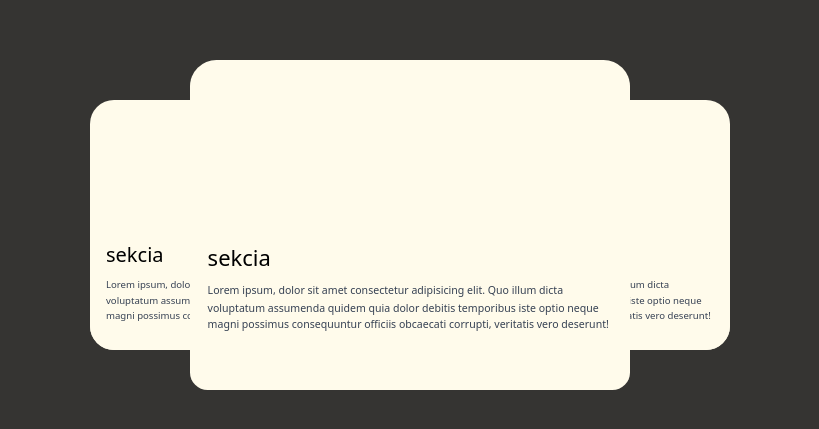
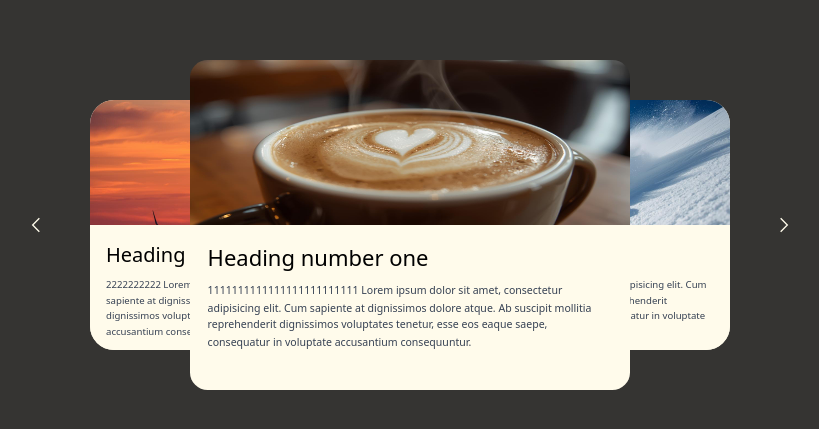
Before and after one commit to Dukoooo/info_slider, a React (Vite) app: page / in a window 1280 px wide. Shown: the part 175-604 px from the top of the page, without its empty margins (230-1049 px from the left). Built offline with nearby package versions, Linux system fonts and the light colour scheme.

Commit message:
Feat: keypress implemented

```diff
--- a/src/components/Slider.jsx
+++ b/src/components/Slider.jsx
@@ -3,13 +3,14 @@ import { GrNext } from "react-icons/gr";
 import { useEffect, useState } from "react";
 
 function Slider({ data }) {
-  const { id, heading, img, text } = data;
-  const [activIndex, setActivIndex] = useState(0);
-  const [prevIndex, setPrevIndex] = useState(activIndex - 1);
-  const [nextIndex, setNextIndex] = useState(activIndex + 1);
+  //   const { id, heading, img, text } = data;
+  const [activeIndex, setActivIndex] = useState(0);
+  //   const prevIndex = (activeIndex - 1 + data.length) % data.length;
+  const prevIndex = activeIndex === 0 ? data.length - 1 : activeIndex - 1;
+  const nextIndex = activeIndex === data.length - 1 ? 0 : activeIndex + 1;
+
   /// width resizer observer function
   const [windowWidth, setWindowWidth] = useState(window.innerWidth);
-
   useEffect(() => {
     function handleResize() {
       setWindowWidth(window.innerWidth);
@@ -19,89 +20,112 @@ function Slider({ data }) {
     return () => window.removeEventListener("resize", handleResize);
   }, []);
 
+
+  //HELPERS FUNCTIONS
+  function handleNext() {
+    setActivIndex(nextIndex);
+  }
+
+  function handlePrevious() {
+    setActivIndex(prevIndex);
+  }
+  // KEYPRESS
+  useEffect(() => {
+    function handleKeypress(e) {
+      if (e.key === "ArrowLeft") {
+        setActivIndex(prevIndex);
+      } else if (e.key === "ArrowRight") {
+        setActivIndex(nextIndex);
+      }
+    }
+    window.addEventListener("keydown", handleKeypress);
+    return () => window.removeEventListener("keydown", handleKeypress);
+  }, [activeIndex]);
+
   return (
     <>
       {windowWidth >= 768 ? (
         <div className="flex justify-center  items-center h-screen w-[90%] mx-auto relative ">
           <button>
             {" "}
-            <GrPrevious />
+            <GrPrevious
+              className="text-amber-50 relative right-[150px]"
+              onClick={() => handlePrevious()}
+            />
           </button>
 
           <div className="flex flex-col absolute justify-center items-center bg-amber-50 w-[400px] h-[250px] rounded-3xl mx-4 z-0 transform translate-x-[60%] md:translate-x-[30%] overflow-hidden">
             <div className="h-1/2">
-              <img src={data.img} alt="" className="rounded-t-2xl " />
+              <img
+                src={data[prevIndex].img}
+                alt=""
+                className="rounded-t-2xl "
+              />
             </div>
 
             <div className="rounded-b-2xl bg-amber-50 h-1/2 flex flex-col p-4  ">
-              <h3>sekcia </h3>
-              <p>
-                Lorem ipsum, dolor sit amet consectetur adipisicing elit. Quo
-                illum dicta voluptatum assumenda quidem quia dolor debitis
-                temporibus iste optio neque magni possimus consequuntur officiis
-                obcaecati corrupti, veritatis vero deserunt!
-              </p>
+              <h3>{data[prevIndex].heading} </h3>
+              <p>{data[prevIndex].text}</p>
             </div>
           </div>
           <div className="flex flex-col justify-center  items-center bg-amber-50 w-[400px] h-[300px] rounded-3xl mx-4 z-10 transform scale-110">
-            <div className="h-1/2">
-              <img src={data.img} alt="" className="rounded-t-2xl " />
+            <div className="h-1/2 w-full">
+              <img
+                src={data[activeIndex].img}
+                alt=""
+                className="rounded-t-2xl h-[100%] w-[100%] "
+              />
             </div>
 
             <div className="rounded-b-2xl bg-amber-50 h-1/2 flex flex-col p-4  ">
-              <h3>sekcia </h3>
-              <p>
-                Lorem ipsum, dolor sit amet consectetur adipisicing elit. Quo
-                illum dicta voluptatum assumenda quidem quia dolor debitis
-                temporibus iste optio neque magni possimus consequuntur officiis
-                obcaecati corrupti, veritatis vero deserunt!
-              </p>
+              <h3>{data[activeIndex].heading} </h3>
+              <p>{data[activeIndex].text}</p>
             </div>
           </div>
 
           <div className="flex flex-col absolute justify-center items-center bg-amber-50 w-[400px] h-[250px] rounded-3xl mx-4 z-0 transform translate-x-[-70%]  md:translate-x-[-30%]  overflow-hidden">
             <div className="h-1/2">
-              <img src={data.img} alt="" className="rounded-t-2xl " />
+              <img
+                src={data[nextIndex].img}
+                alt=""
+                className="rounded-t-2xl "
+              />
             </div>
 
             <div className="rounded-b-2xl bg-amber-50 h-1/2 flex flex-col p-4  ">
-              <h3>sekcia </h3>
-              <p>
-                Lorem ipsum, dolor sit amet consectetur adipisicing elit. Quo
-                illum dicta voluptatum assumenda quidem quia dolor debitis
-                temporibus iste optio neque magni possimus consequuntur officiis
-                obcaecati corrupti, veritatis vero deserunt!
-              </p>
+              <h3>{data[nextIndex].heading} </h3>
+              <p>{data[nextIndex].text}</p>
             </div>
           </div>
-          <button>
-            <GrNext />
+          <button className="text-amber-50 relative left-[150px] ">
+            <GrNext className="" onClick={() => handleNext()} />
           </button>
         </div>
       ) : (
         <div className="flex justify-center  items-center h-screen w-[90%] mx-auto relative ">
           <button>
             {" "}
-            <GrPrevious />
+            <GrPrevious onClick={() => handlePrevious()} />
           </button>
           <div className="flex flex-col justify-center  items-center bg-amber-50 w-[400px] h-[300px] rounded-3xl mx-4 z-10 transform scale-110">
             <div className="h-1/2">
-              <img src={data.img} alt="" className="rounded-t-2xl " />
+              <img
+                src={data[activeIndex].img}
+                alt=""
+                className="rounded-t-2xl "
+              />
             </div>
 
-            <div className="rounded-b-2xl bg-amber-50 h-1/2 flex flex-col p-4  ">
+            <div className="rounded-b-2xl bg-amber-50  flex-1 flex flex-col p-4 my-5  ">
               <h3>sekcia </h3>
               <p>
-                Lorem ipsum, dolor sit amet consectetur adipisicing elit. Quo
-                illum dicta voluptatum assumenda quidem quia dolor debitis
-                temporibus iste optio neque magni possimus consequuntur officiis
-                obcaecati corrupti, veritatis vero deserunt!
+                <p>{data[activeIndex].text} </p>
               </p>
             </div>
           </div>
 
           <button>
-            <GrNext />
+            <GrNext onClick={() => handleNext()} />
           </button>
         </div>
       )}
--- a/src/data/data.js
+++ b/src/data/data.js
@@ -6,20 +6,20 @@ const data = [
   {
     id: 1,
     heading: "Heading number one",
-    img: { img1 },
-    text: "sdojaslkdjasldkasjdklasdjaskldjaskldjaskdljas d kasld jas dakls djasdlk jsadlka dlk j kl djklsdjaslkdasj k jd klsadjasfkdkbn s ",
+    img: img1,
+    text: "1111111111111111111111111 Lorem ipsum dolor sit amet, consectetur adipisicing elit. Cum sapiente at dignissimos dolore atque. Ab suscipit mollitia reprehenderit dignissimos voluptates tenetur, esse eos eaque saepe, consequatur in voluptate accusantium consequuntur. ",
   },
   {
     id: 2,
     heading: "Heading number one",
-    img: { img2 },
-    text: "sdojaslkdjasldkasjdklasdjaskldjaskldjaskdljas d kasld jas dakls djasdlk jsadlka dlk j kl djklsdjaslkdasj k jd klsadjasfkdkbn s ",
+    img: img2,
+    text: "2222222222 Lorem ipsum dolor sit amet, consectetur adipisicing elit. Cum sapiente at dignissimos dolore atque. Ab suscipit mollitia reprehenderit dignissimos voluptates tenetur, esse eos eaque saepe, consequatur in voluptate accusantium consequuntur.  ",
   },
   {
     id: 3,
     heading: "Heading number one",
-    img: { img3 },
-    text: "sdojaslkdjasldkasjdklasdjaskldjaskldjaskdljas d kasld jas dakls djasdlk jsadlka dlk j kl djklsdjaslkdasj k jd klsadjasfkdkbn s ",
+    img: img3,
+    text: "333333333333333 Lorem ipsum dolor sit amet, consectetur adipisicing elit. Cum sapiente at dignissimos dolore atque. Ab suscipit mollitia reprehenderit dignissimos voluptates tenetur, esse eos eaque saepe, consequatur in voluptate accusantium consequuntur.  ",
   },
 ];
 
```
